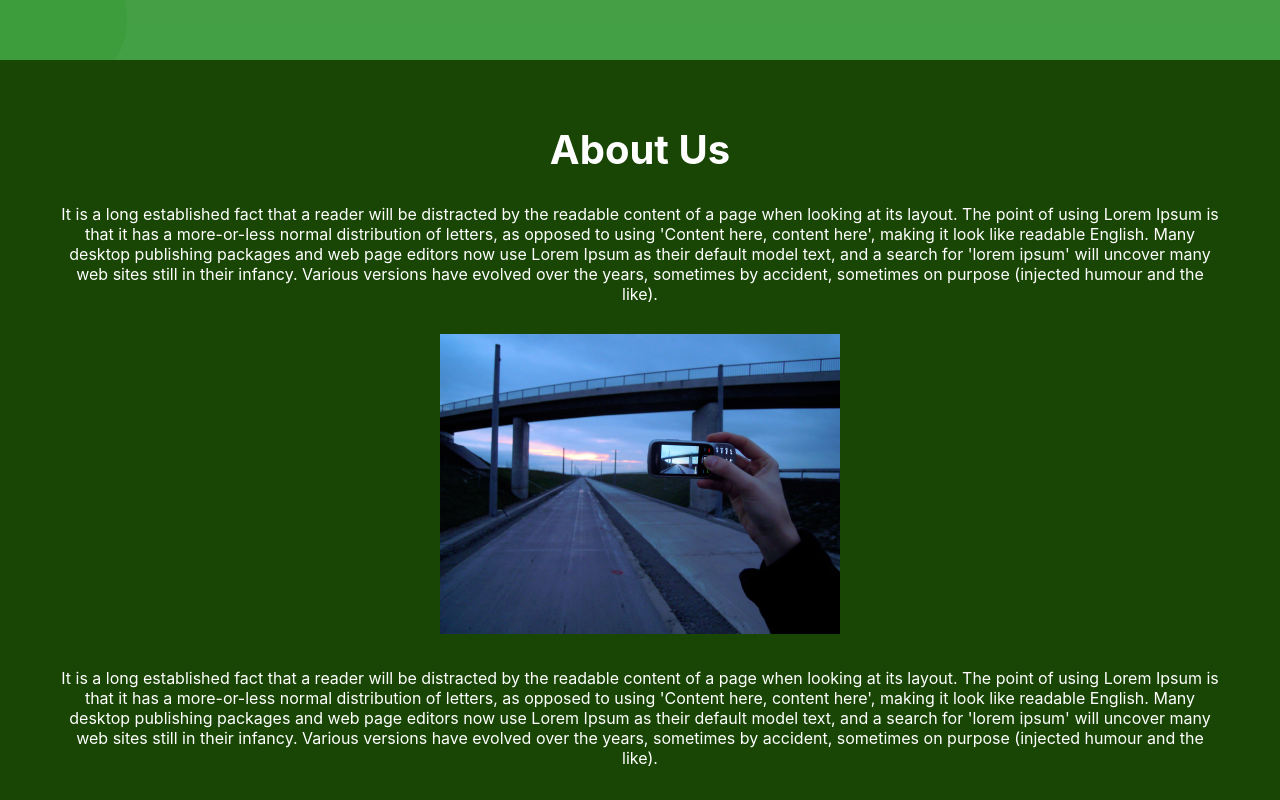
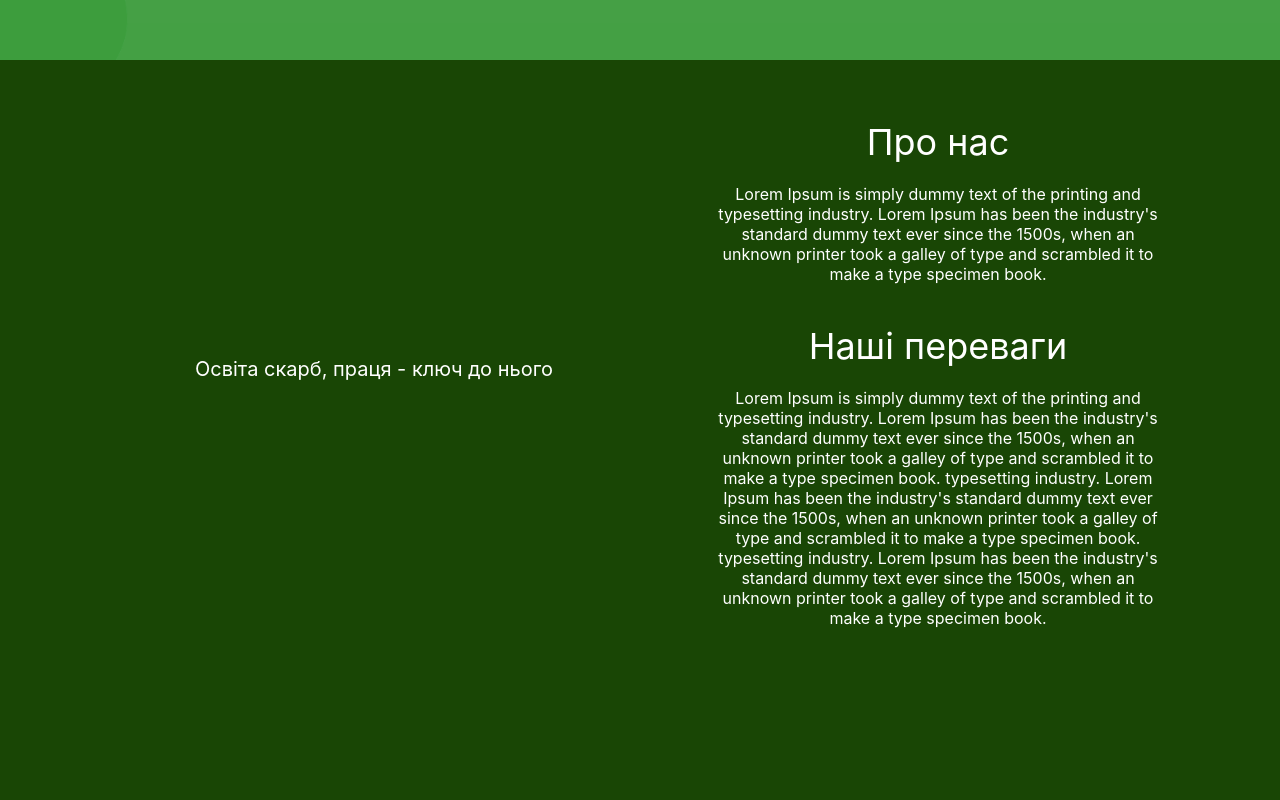
Before and after one commit to Markus-Astragor/schoolFront, a React (Create React App) app: page / in a window 1280 px wide. Shown: the part 740-1540 px from the top of the page. Built offline with nearby package versions, Linux system fonts and the light colour scheme.

Commit message:
Hello world

```diff
--- a/src/Components/Main_page/AboutUs/aboutUs.js
+++ b/src/Components/Main_page/AboutUs/aboutUs.js
@@ -1,32 +1,57 @@
-import React from "react";
+import React, { useEffect, useRef } from "react";
 import './style.css';
-import testImage from '../../../images/mainPage/test.png';
+// import arrow_down from '../../../images/mainPage/scroll.png';
+// import AboutUsImage from '../../../images/mainPage/about_image.jpg';
 
 
 
-function AboutUs()
+function AboutUs(props)
 {
+
+
+
+
     return(
-        <div className="aboutUs">
-            <div className="about-title">About Us</div>
+        <div  className="aboutUs">
+            <div className="aboutUs-flex">
+                <div className="flex-block-left">
+                    <div className="about-image-title">
+                        Освіта скарб, праця -  ключ до нього
+                    </div>
+                    <img className="about-image"/>
+                </div>
+                <div className="flex-block-right">
 
-            <div className="about-text-1">
-                It is a long established fact that a reader will be distracted by the readable content of a page when looking at
-                its layout. The point of using Lorem Ipsum is that it has a more-or-less normal distribution of letters,
-                as opposed to using 'Content here, content here', making it look like readable English. Many desktop publishing
-                packages and web page editors now use Lorem Ipsum as their default model text, and a search for 'lorem ipsum' will
-                uncover many web sites still in their infancy. Various versions have evolved over the years, sometimes by accident, sometimes on purpose (injected humour and the like).
+                    <div className="about-text-info">
+                        <div className="about-text-top-title">Про нас</div>
+                        <div className="about-text-top-text">Lorem Ipsum is simply dummy text of the printing and
+                            typesetting industry. Lorem Ipsum has been the industry's standard dummy text ever since the
+                            1500s, when an unknown printer took a galley of type and scrambled it to make a type specimen book.
+
+                        </div>
+                    </div>
+
+                    <div className="about-text-info">
+                        <div className="about-text-top-title">Наші переваги</div>
+                        <div className="about-text-top-text">Lorem Ipsum is simply dummy text of the printing and
+                            typesetting industry. Lorem Ipsum has been the industry's standard dummy text ever since the
+                            1500s, when an unknown printer took a galley of type and scrambled it to make a type specimen book.
+                            typesetting industry. Lorem Ipsum has been the industry's standard dummy text ever since the
+                            1500s, when an unknown printer took a galley of type and scrambled it to make a type specimen book.
+                            typesetting industry. Lorem Ipsum has been the industry's standard dummy text ever since the
+                            1500s, when an unknown printer took a galley of type and scrambled it to make a type specimen book.
+
+                        </div>
+                    </div>
+
+
+
+
+                </div>
             </div>
 
-            <img className="about-image" src={testImage} />
 
-            <div className="about-text-2">
-                It is a long established fact that a reader will be distracted by the readable content of a page when looking at
-                its layout. The point of using Lorem Ipsum is that it has a more-or-less normal distribution of letters,
-                as opposed to using 'Content here, content here', making it look like readable English. Many desktop publishing
-                packages and web page editors now use Lorem Ipsum as their default model text, and a search for 'lorem ipsum' will
-                uncover many web sites still in their infancy. Various versions have evolved over the years, sometimes by accident, sometimes on purpose (injected humour and the like).
-            </div>
+
         </div>
     );
 }
--- a/src/Components/Main_page/AboutUs/style.css
+++ b/src/Components/Main_page/AboutUs/style.css
@@ -2,28 +2,61 @@
 
     width: 100%;
     background-color: #194605;
-    padding: 65px 60px;
+    min-height: 100vh;
+    box-sizing: border-box;
+    padding: 60px 0 20px;
     text-align: center;
+}
+
+
+.aboutUs-flex{
+    width: 100%;
+    display: flex;
+    align-items: center;
+    justify-content: center;
     box-sizing: border-box;
+
+}
+
+.flex-block-left{
+    width: 45%;
+    padding: 0 15px;
+    box-sizing: border-box;
+    margin-right: 20px;
+
+    text-align: center;
+}
+
+.about-image-title{
+    font-size: 20px;
+    margin-bottom: 30px;
     color: #ffffff;
 }
 
-
-.about-title{
-    font-size: 40px;
-    font-weight: 700;
-    margin-bottom: 30px;
+.about-image{
+    max-width: 100%;
 }
 
-.about-text-1{
-    margin-bottom: 30px;
+.flex-block-right{
+    width: 40%;
+    padding: 0 30px;
+    box-sizing: border-box;
+    text-align: center;
+    color: #ffffff;
 }
 
-.about-text-1{
-    margin-bottom: 30px;
+.about-text-info{
+    margin-bottom: 40px;
 }
 
-.about-image{
-    width: 400px;
-    margin-bottom: 30px;
+.about-text-top-title{
+    font-size: 36px;
+    margin-bottom: 20px;
 }
+
+.arrow-about-down{
+
+    width: 60px;
+    cursor: pointer;
+    margin-top: 50px;
+}
```
